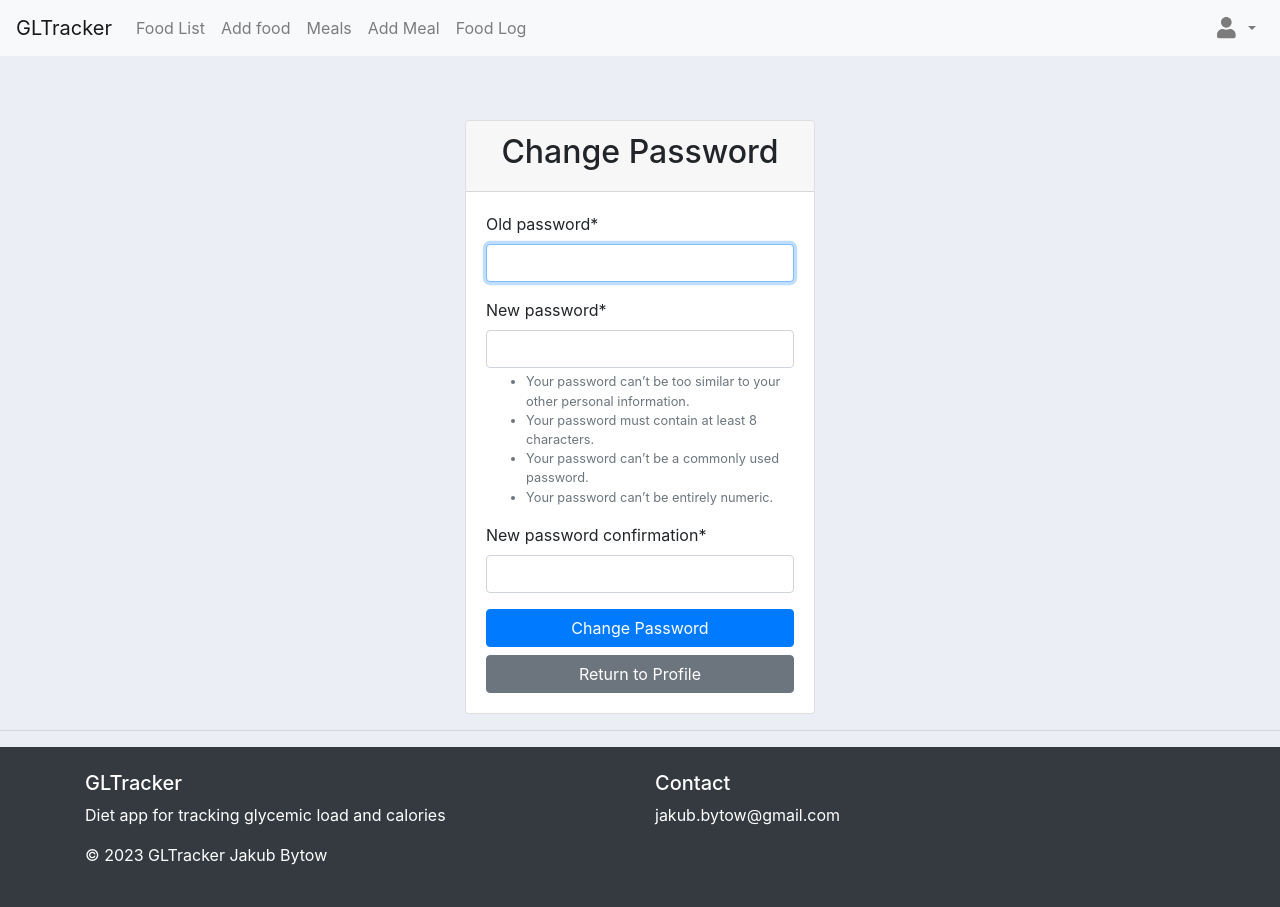
After one commit to jbytow/GLTracker, a Django app: page /accounts/profile/password-change in a window 1280 px wide. The commit adds this page. Run offline with Django 4.2, Linux system fonts and the light colour scheme; the visitor is signed in with stand-in values (Sample User, id 1); some libraries are stand-ins or nearby versions.

Commit message:
0.979 change password functionality added

```diff
--- a/gltracker/accounts/forms.py
+++ b/gltracker/accounts/forms.py
@@ -1,6 +1,7 @@
 from django import forms
-from django.contrib.auth.forms import UserCreationForm
+from django.contrib.auth.forms import UserCreationForm, PasswordChangeForm
 from django.contrib.auth.models import User
+from django.contrib.auth import get_user_model
 from django.forms.widgets import DateInput
 from django.db.models import Q
 
@@ -30,6 +31,11 @@ class ProfileForm(forms.ModelForm):
     class Meta:
         model = Profile
         fields = ['height', 'target_weight']
+
+
+class SetPasswordForm(PasswordChangeForm):
+    class Meta:
+        model = get_user_model()
 
 
 class WeightLogForm(forms.ModelForm):
--- /dev/null
+++ b/gltracker/accounts/templates/password_change.html
@@ -0,0 +1,40 @@
+{% extends 'base.html' %}
+
+{% load crispy_forms_tags %}
+
+{% block title %}GLTracker | Change Password{% endblock %}
+
+{% block content %}
+
+<div class="container mt-5">
+    <div class="row justify-content-center">
+        <div class="col-md-4">
+            <div class="card mt-3">
+                <div class="card-header">
+                    <div class='d-flex justify-content-center'>
+                        <h2>Change Password</h2>
+                    </div>
+                </div>
+                <div class="card-body">
+                    <form method="post">
+                        {% csrf_token %}
+                        {{ form|crispy }}
+                        {% if messages %}
+                        <div class="messages mt-2">
+                            {% for message in messages %}
+                            <div class="alert alert-{{ message.tags }}">
+                                {{ message }}
+                            </div>
+                            {% endfor %}
+                        </div>
+                        {% endif %}
+                        <button type="submit" class="btn btn-primary btn-block mt-3">Change Password</button>
+                        <a href="{% url 'profile' %}" class="btn btn-secondary btn-block mt-2">Return to Profile</a>
+                    </form>
+                </div>
+            </div>
+        </div>
+    </div>
+</div>
+
+{% endblock %}
--- a/gltracker/accounts/templates/profile.html
+++ b/gltracker/accounts/templates/profile.html
@@ -60,6 +60,7 @@
                                                 {% csrf_token %}
                                                 {{ profile_form.as_p }}
                                                 <div class="float-right">
+                                                    <a href="{% url 'password_change' %}" class="btn btn-secondary mr-2">Change Password</a>
                                                     <button type="submit" class="btn btn-primary">Save profile</button>
                                                 </div>
                                             </form>
--- a/gltracker/accounts/urls.py
+++ b/gltracker/accounts/urls.py
@@ -9,7 +9,7 @@ urlpatterns = [
     path('login/', accounts.views.login_page, name='login'),
     path('logout/', accounts.views.logout_user, name='logout'),
     path('profile/', accounts.views.profile_page, name='profile'),
-    # path('profile/change-password', accounts.views.password_change, name='password_change'),
+    path('profile/password-change', accounts.views.password_change, name='password_change'),
     path('profile/delete/<int:weight_id>/', accounts.views.weight_delete, name='weight_delete'),
     path('food-log/', accounts.views.food_log, name='food_log'),
     path('food-log/delete-item/<int:item_id>/', accounts.views.food_log_item_delete, name='food_log_item_delete'),
--- a/gltracker/accounts/views.py
+++ b/gltracker/accounts/views.py
@@ -11,7 +11,7 @@ from django.utils.http import urlsafe_base64_encode, urlsafe_base64_decode
 from django.utils.encoding import force_bytes, force_str
 from django.core.mail import EmailMessage
 
-from .forms import DateForm
+from .forms import DateForm, SetPasswordForm
 
 from datetime import datetime
 
@@ -105,6 +105,23 @@ def login_page(request):
             messages.error(request, 'Invalid username/email or password.')
 
     return render(request, 'login.html')
+
+
+@login_required()
+def password_change(request):
+    user = request.user
+    if request.method == 'POST':
+        form = SetPasswordForm(user, request.POST)
+        if form.is_valid():
+            form.save()
+            messages.success(request, "Your password has been changed")
+            return redirect('login')
+        else:
+            for error in list(form.errors.values()):
+                messages.error(request, error)
+
+    form = SetPasswordForm(user)
+    return render(request, 'password_change.html', {'form': form})
 
 
 def logout_user(request):
```
